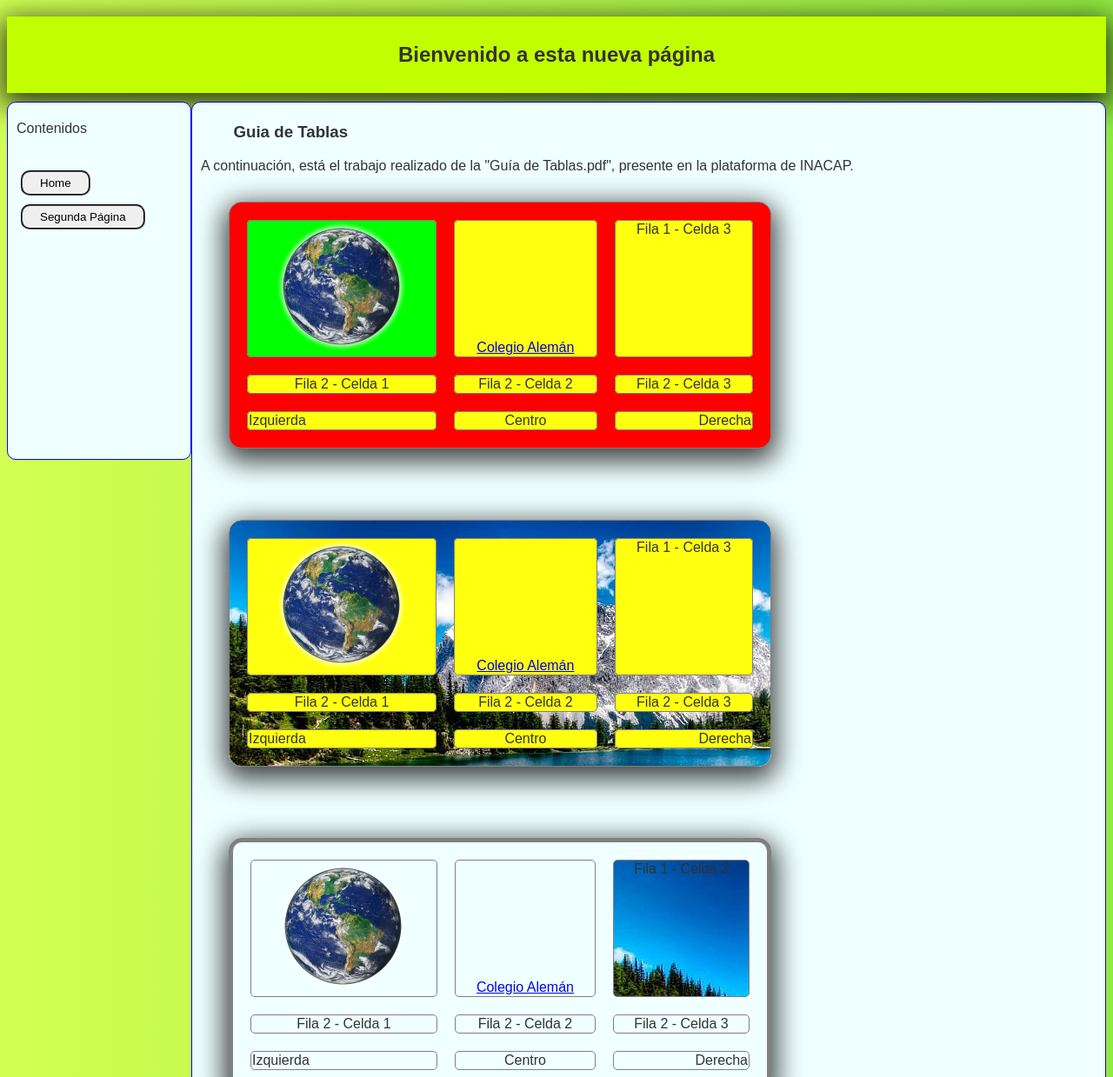
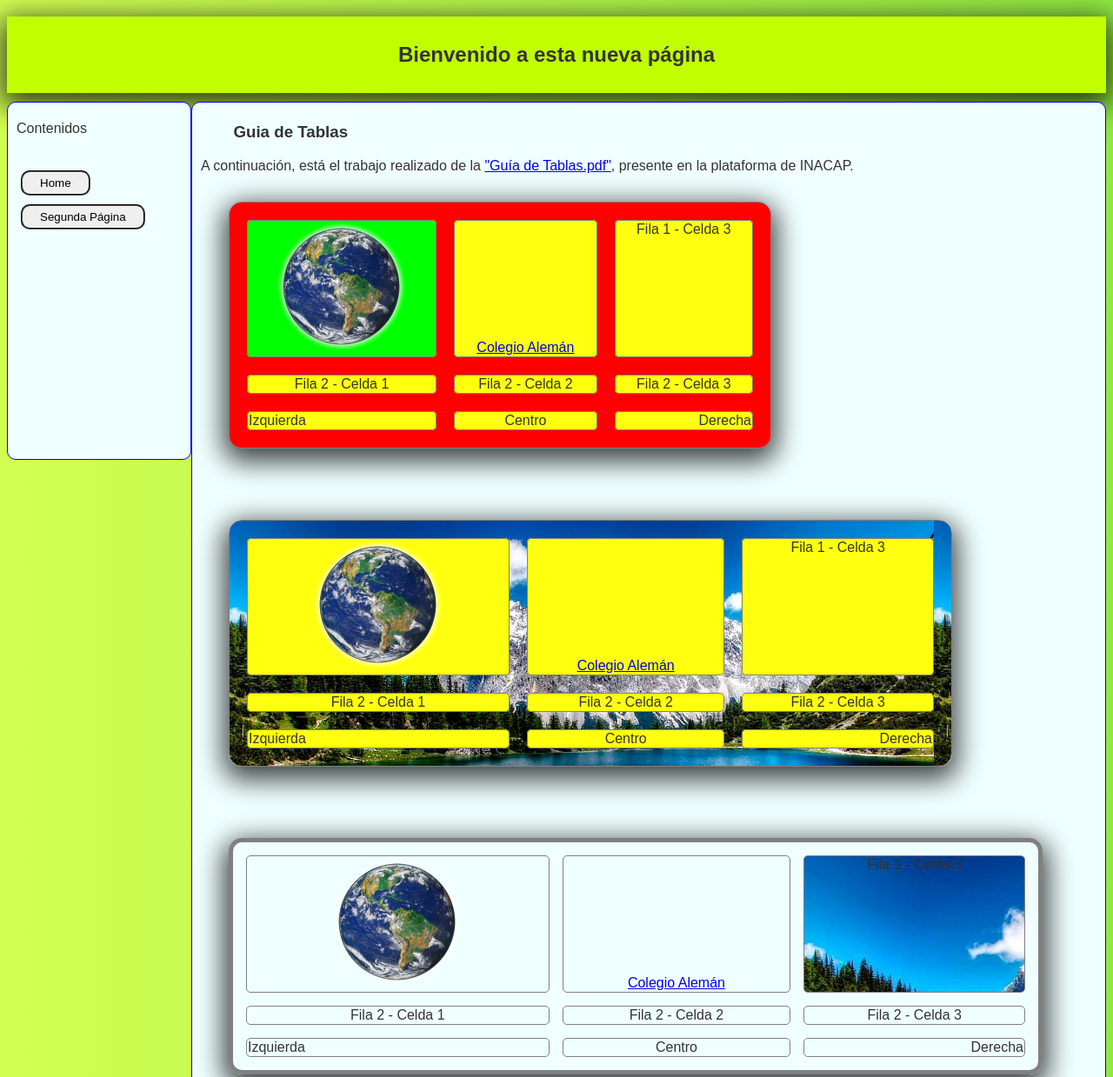
Before and after one commit to IQuinteros/ComponentesWeb, a plain HTML site: page index.html in a window 1280 px wide. Shown: the part 61-1300 px from the top of the page at 87% size. Drawn offline with Linux system fonts and the light colour scheme.

Commit message:
Last Revision

```diff
--- a/index.html
+++ b/index.html
@@ -35,7 +35,7 @@
                 <div id="contenido">
 
                     <h3>Guia de Tablas</h3>
-                    <p>A continuación, está el trabajo realizado de la "Guía de Tablas.pdf", presente en la plataforma de INACAP.</p>
+                    <p>A continuación, está el trabajo realizado de la <a href="Gu%C3%ADa%20de%20Tablas.pdf">"Guía de Tablas.pdf"</a>, presente en la plataforma de INACAP.</p>
 
                     <!-- Tabla con imagen, fondo rojo y celda verde-->
                     <table border id="table" width="60%" BGCOLOR="#FF0000" cellspacing="20px">
@@ -64,7 +64,7 @@
                     <br>
 
                     <!-- Tabla con imagen de fondo-->
-                    <table id="table" border width="60%" background="assets/fondo.jpg" cellspacing="20px">
+                    <table id="table" border width="80%" background="assets/fondo.jpg" cellspacing="20px">
 
                         <tr class="color">
                             <td align=center><img src="assets/mundo.png" height="150px"></td>
@@ -89,7 +89,7 @@
                     <br>
 
                     <!-- Tabla con imagen en celda-->
-                    <table id="table" border="5" width="60%" cellspacing="20px">
+                    <table id="table" border="5" width="90%" cellspacing="15px">
 
                         <tr>
                             <td align=center><img src="assets/mundo.png" height="150px"></td>
```
